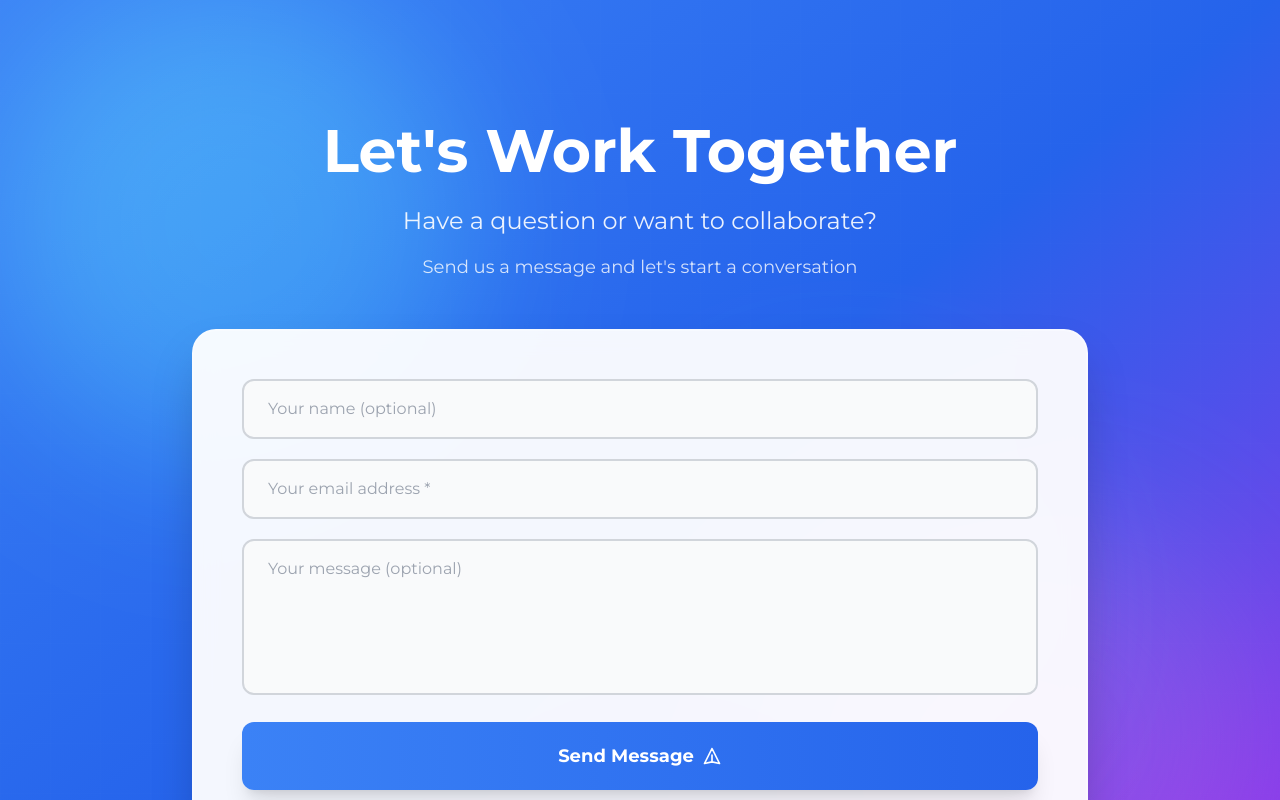
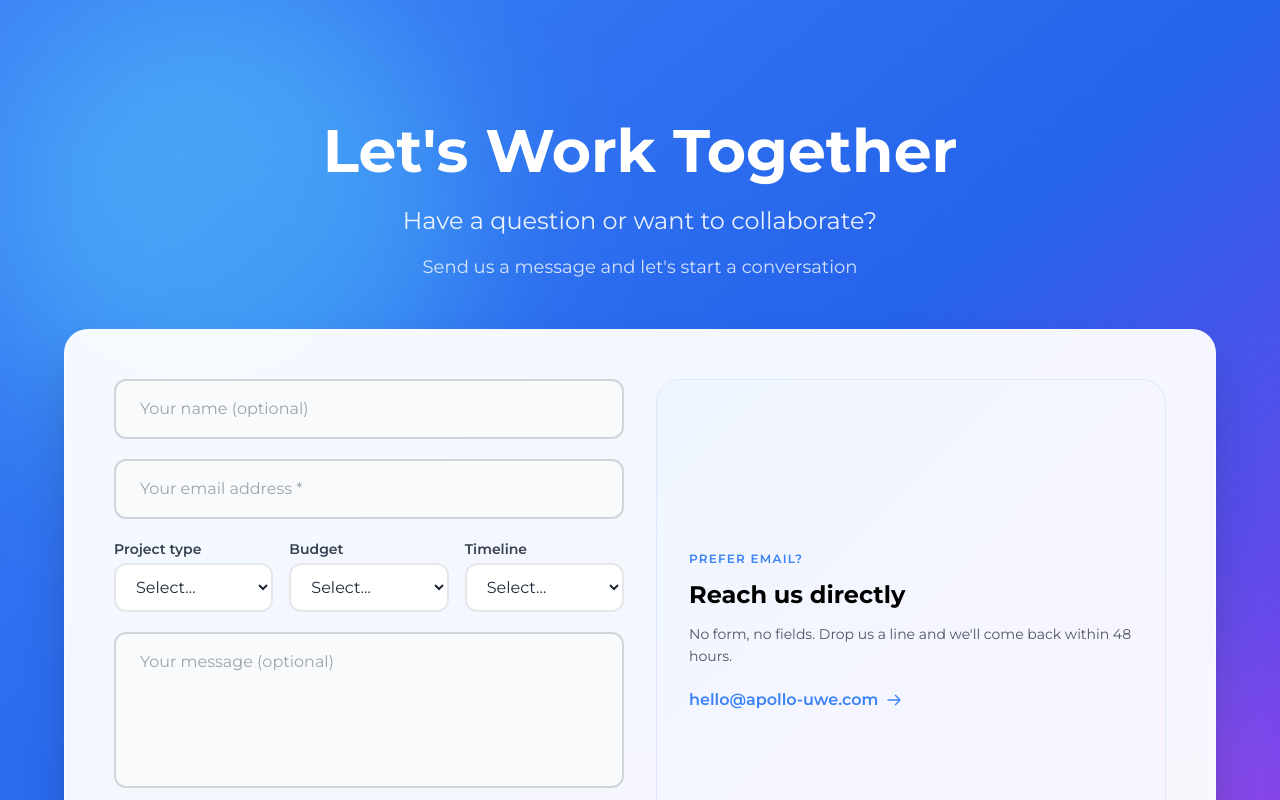
Before and after one commit to Mattpbaker/Apollo, a Next.js app: page / in a window 1280 px wide. Shown: the part 8520-9320 px from the top of the page. Built offline with nearby package versions, Linux system fonts and the light colour scheme.

Commit message:
feat(cta): add project brief fields and direct-email column

```diff
--- a/app/api/contact/route.ts
+++ b/app/api/contact/route.ts
@@ -5,7 +5,7 @@ const resend = process.env.RESEND_API_KEY ? new Resend(process.env.RESEND_API_KE
 
 export async function POST(request: NextRequest) {
   try {
-    const { email, message, name } = await request.json()
+    const { email, message, name, projectType, budget, timeline } = await request.json()
 
     // Validate email
     if (!email || !email.includes('@')) {
@@ -24,6 +24,13 @@ export async function POST(request: NextRequest) {
       )
     }
 
+    // Build optional project details block
+    const projectDetails = [
+      projectType && `Project type: ${projectType}`,
+      budget && `Budget: ${budget}`,
+      timeline && `Timeline: ${timeline}`,
+    ].filter(Boolean).join('\n')
+
     // Send email using Resend
     const { data, error } = await resend.emails.send({
       from: 'Apollo Website <onboarding@resend.dev>', // You'll need to verify your domain with Resend
@@ -34,6 +41,7 @@ export async function POST(request: NextRequest) {
         <div style="font-family: 'Montserrat', -apple-system, BlinkMacSystemFont, 'Segoe UI', Arial, sans-serif; max-width: 600px; margin: 0 auto;">
           <h2 style="color: #1e40af;">New Contact Form Submission</h2>
           <p><strong>From:</strong> ${name || 'Anonymous'} (${email})</p>
+          ${projectDetails ? `<p><strong>Project details:</strong></p><pre style="background:#f3f4f6;padding:12px;border-radius:6px;font-size:13px;">${projectDetails}</pre>` : ''}
           ${message ? `<p><strong>Message:</strong></p><p>${message}</p>` : '<p>User submitted their email address.</p>'}
           <hr style="margin: 20px 0; border: none; border-top: 1px solid #e5e7eb;">
           <p style="color: #6b7280; font-size: 12px;">This email was sent from the Apollo website contact form.</p>
@@ -43,6 +51,7 @@ export async function POST(request: NextRequest) {
         New Contact Form Submission
 
         From: ${name || 'Anonymous'} (${email})
+        ${projectDetails ? `\n${projectDetails}\n` : ''}
         ${message ? `Message: ${message}` : 'User submitted their email address.'}
 
         This email was sent from the Apollo website contact form.
--- a/components/CTA.tsx
+++ b/components/CTA.tsx
@@ -5,9 +5,14 @@ import { motion } from 'framer-motion'
 import Toast from './Toast'
 
 export default function CTA() {
-  const [email, setEmail] = useState('')
-  const [name, setName] = useState('')
-  const [message, setMessage] = useState('')
+  const [formData, setFormData] = useState({
+    name: '',
+    email: '',
+    message: '',
+    projectType: '',
+    budget: '',
+    timeline: '',
+  })
   const [submitted, setSubmitted] = useState(false)
   const [error, setError] = useState('')
   const [isSubmitting, setIsSubmitting] = useState(false)
@@ -23,7 +28,7 @@ export default function CTA() {
     setSubmitted(false)
     setIsSubmitting(true)
 
-    if (!email || !email.includes('@')) {
+    if (!formData.email || !formData.email.includes('@')) {
       setError('Please enter a valid email address.')
       setIsSubmitting(false)
       return
@@ -36,9 +41,12 @@ export default function CTA() {
           'Content-Type': 'application/json',
         },
         body: JSON.stringify({
-          email,
-          name: name || undefined,
-          message: message || undefined,
+          name: formData.name,
+          email: formData.email,
+          message: formData.message,
+          projectType: formData.projectType,
+          budget: formData.budget,
+          timeline: formData.timeline,
         }),
       })
 
@@ -49,12 +57,10 @@ export default function CTA() {
       }
 
       setSubmitted(true)
-      setEmail('')
-      setName('')
-      setMessage('')
+      setFormData({ name: '', email: '', message: '', projectType: '', budget: '', timeline: '' })
       setError('')
       setToast({
-        message: 'Message sent successfully! We\'ll get back to you soon.',
+        message: "Message sent successfully! We'll get back to you soon.",
         type: 'success',
         isVisible: true,
       })
@@ -127,7 +133,7 @@ export default function CTA() {
         }}></div>
       </div>
 
-      <div className="max-w-4xl mx-auto relative z-10">
+      <div className="max-w-6xl mx-auto relative z-10">
         {/* Hero Text */}
         <motion.div
           initial={{ opacity: 0, y: -30 }}
@@ -143,7 +149,7 @@ export default function CTA() {
             transition={{ duration: 0.6 }}
             className="font-title text-4xl md:text-6xl font-bold text-white mb-6"
           >
-            Let's Work Together
+            Let&apos;s Work Together
           </motion.h2>
           <motion.p
             initial={{ opacity: 0 }}
@@ -161,11 +167,11 @@ export default function CTA() {
             transition={{ delay: 0.3 }}
             className="font-caption text-lg text-white/80"
           >
-            Send us a message and let's start a conversation
+            Send us a message and let&apos;s start a conversation
           </motion.p>
         </motion.div>
 
-        {/* Form Card */}
+        {/* Two-column card */}
         <motion.div
           initial={{ opacity: 0, y: 50 }}
           whileInView={{ opacity: 1, y: 0 }}
@@ -173,7 +179,9 @@ export default function CTA() {
           transition={{ duration: 0.8, delay: 0.2 }}
           className="bg-white/95 backdrop-blur-md border-2 border-white/30 rounded-3xl shadow-2xl p-8 md:p-12"
         >
-
+          <div className="grid grid-cols-1 md:grid-cols-2 gap-8">
+            {/* Left column — form */}
+            <div>
               <form onSubmit={handleSubmit} className="space-y-5">
                 <motion.div
                   initial={{ opacity: 0, x: -20 }}
@@ -184,8 +192,8 @@ export default function CTA() {
                   <motion.input
                     whileFocus={{ scale: 1.02, borderColor: '#3B82F6' }}
                     type="text"
-                value={name}
-                onChange={(e) => setName(e.target.value)}
+                    value={formData.name}
+                    onChange={(e) => setFormData({ ...formData, name: e.target.value })}
                     placeholder="Your name (optional)"
                     className="w-full px-6 py-4 border-2 border-gray-300 rounded-xl focus:outline-none focus:ring-2 focus:ring-apollo-blue font-caption transition-all duration-300 bg-gray-50 focus:bg-white"
                   />
@@ -199,13 +207,80 @@ export default function CTA() {
                   <motion.input
                     whileFocus={{ scale: 1.02, borderColor: '#3B82F6' }}
                     type="email"
-                value={email}
-                onChange={(e) => setEmail(e.target.value)}
+                    value={formData.email}
+                    onChange={(e) => setFormData({ ...formData, email: e.target.value })}
                     placeholder="Your email address *"
                     className="w-full px-6 py-4 border-2 border-gray-300 rounded-xl focus:outline-none focus:ring-2 focus:ring-apollo-blue font-caption transition-all duration-300 bg-gray-50 focus:bg-white"
                     required
                   />
                 </motion.div>
+
+                {/* Optional project brief dropdowns */}
+                <motion.div
+                  initial={{ opacity: 0, x: -20 }}
+                  whileInView={{ opacity: 1, x: 0 }}
+                  viewport={{ once: true }}
+                  transition={{ delay: 0.45 }}
+                >
+                  <div className="grid grid-cols-1 md:grid-cols-3 gap-4">
+                    <div>
+                      <label className="block font-caption text-sm font-semibold text-gray-700 mb-1">
+                        Project type
+                      </label>
+                      <select
+                        name="projectType"
+                        value={formData.projectType ?? ''}
+                        onChange={(e) => setFormData({ ...formData, projectType: e.target.value })}
+                        className="w-full px-4 py-3 border-2 border-gray-200 rounded-xl focus:border-apollo-blue focus:outline-none transition-colors bg-white"
+                      >
+                        <option value="">Select…</option>
+                        <option>Marketing &amp; Content</option>
+                        <option>Video &amp; Photography</option>
+                        <option>Web &amp; Digital</option>
+                        <option>Events &amp; Community</option>
+                        <option>Consultancy &amp; BD</option>
+                        <option>Creative Campaigns</option>
+                        <option>Not sure / multi-track</option>
+                      </select>
+                    </div>
+                    <div>
+                      <label className="block font-caption text-sm font-semibold text-gray-700 mb-1">
+                        Budget
+                      </label>
+                      <select
+                        name="budget"
+                        value={formData.budget ?? ''}
+                        onChange={(e) => setFormData({ ...formData, budget: e.target.value })}
+                        className="w-full px-4 py-3 border-2 border-gray-200 rounded-xl focus:border-apollo-blue focus:outline-none transition-colors bg-white"
+                      >
+                        <option value="">Select…</option>
+                        <option>Under £500</option>
+                        <option>£500 – £2,000</option>
+                        <option>£2,000 – £5,000</option>
+                        <option>£5,000+</option>
+                        <option>Not sure</option>
+                      </select>
+                    </div>
+                    <div>
+                      <label className="block font-caption text-sm font-semibold text-gray-700 mb-1">
+                        Timeline
+                      </label>
+                      <select
+                        name="timeline"
+                        value={formData.timeline ?? ''}
+                        onChange={(e) => setFormData({ ...formData, timeline: e.target.value })}
+                        className="w-full px-4 py-3 border-2 border-gray-200 rounded-xl focus:border-apollo-blue focus:outline-none transition-colors bg-white"
+                      >
+                        <option value="">Select…</option>
+                        <option>ASAP</option>
+                        <option>Within 1 month</option>
+                        <option>1–3 months</option>
+                        <option>Flexible</option>
+                      </select>
+                    </div>
+                  </div>
+                </motion.div>
+
                 <motion.div
                   initial={{ opacity: 0, x: -20 }}
                   whileInView={{ opacity: 1, x: 0 }}
@@ -214,8 +289,8 @@ export default function CTA() {
                 >
                   <motion.textarea
                     whileFocus={{ scale: 1.02, borderColor: '#3B82F6' }}
-                value={message}
-                onChange={(e) => setMessage(e.target.value)}
+                    value={formData.message}
+                    onChange={(e) => setFormData({ ...formData, message: e.target.value })}
                     placeholder="Your message (optional)"
                     rows={5}
                     className="w-full px-6 py-4 border-2 border-gray-300 rounded-xl focus:outline-none focus:ring-2 focus:ring-apollo-blue font-caption resize-none transition-all duration-300 bg-gray-50 focus:bg-white"
@@ -266,6 +341,30 @@ export default function CTA() {
                   </motion.button>
                 </motion.div>
               </form>
+            </div>
+
+            {/* Right column — direct email */}
+            <div className="bg-gradient-to-br from-blue-50 to-purple-50 rounded-3xl p-8 border border-blue-100 flex flex-col justify-center">
+              <span className="font-subtitle text-xs uppercase tracking-widest text-apollo-blue font-semibold mb-3">
+                Prefer email?
+              </span>
+              <h3 className="font-title text-2xl font-bold text-apollo-black mb-3">
+                Reach us directly
+              </h3>
+              <p className="font-caption text-sm text-gray-600 leading-relaxed mb-5">
+                No form, no fields. Drop us a line and we&apos;ll come back within 48 hours.
+              </p>
+              <a
+                href="mailto:hello@apollo-uwe.com"
+                className="inline-flex items-center gap-2 font-subtitle font-semibold text-apollo-blue hover:underline"
+              >
+                hello@apollo-uwe.com
+                <svg className="w-4 h-4" fill="none" stroke="currentColor" viewBox="0 0 24 24">
+                  <path strokeLinecap="round" strokeLinejoin="round" strokeWidth={2} d="M14 5l7 7m0 0l-7 7m7-7H3" />
+                </svg>
+              </a>
+            </div>
+          </div>
         </motion.div>
       </div>
       <Toast
```
Lines whose indentation alone changed are shown as unchanged.
